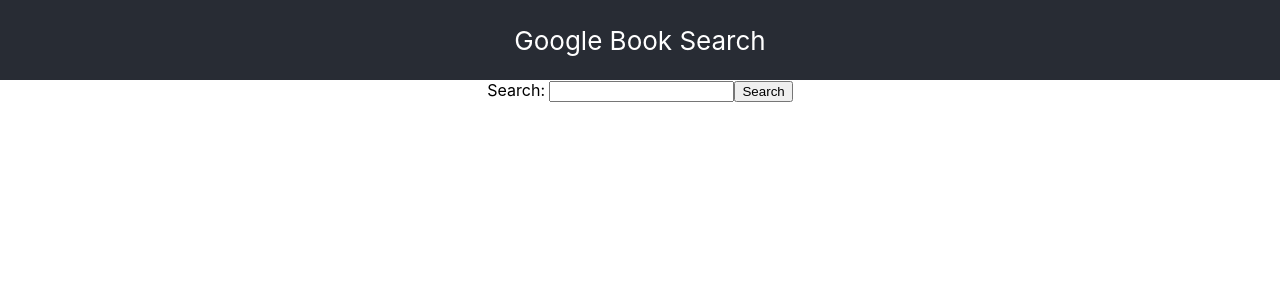
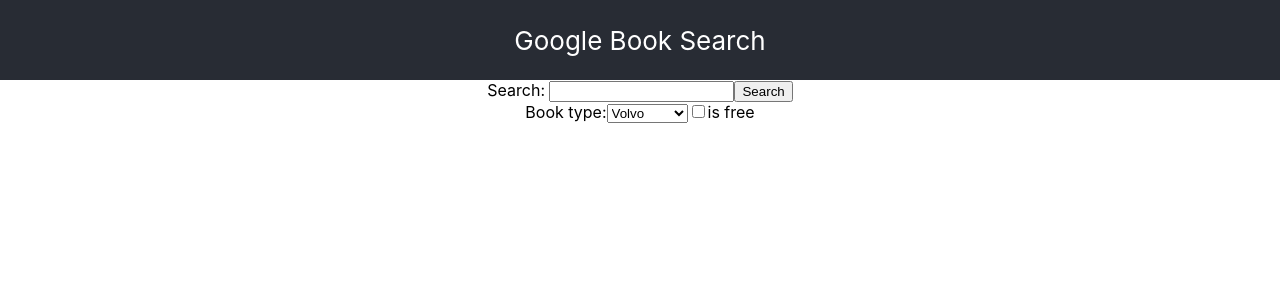
Before and after one commit to thinkful-ei-bee/joel-silas-book-search, a React (Create React App) app: page / in a window 1280 px wide. Shown: the top 300 px of the page. Built offline with nearby package versions, Linux system fonts and the light colour scheme.

Commit message:
event list for ebook filter

```diff
--- a/src/App.js
+++ b/src/App.js
@@ -3,7 +3,8 @@
 import k from './util/accred';
 import Header from './component/header/header';
 import SearchForm from './component/searchform/searchform';
-import Display from './component/Display.js'
+import Display from './component/display/display';
+import Filter from './component/filter/filter';
 
 export default class App extends Component {
 
@@ -18,9 +19,11 @@
     books: [],
     error: null,
     currentSearchTerm: '',
+    filterByTypeOfBook: '',
+    fitlerByIsEbook: false,
   };
 
-  handleSubmit = (event) => {
+  handleSearchSubmit = (event) => {
     const searchTerms = event.target.searchInput.value;
     const url = `${this.props.baseUrl}?q=${searchTerms}&key=${k}`;
     const options = {
@@ -39,6 +42,12 @@
       .catch(error => this.setState({ error: error.message, loading: false}));
   }
 
+  handleFilterIsEbook = () => {
+    console.log('filter for ebook');
+    let newFilterByEbook = !this.state.fitlerByIsEbook;
+    this.setState({ fitlerByIsEbook: newFilterByEbook });
+  }
+
   handleBooks(bookInput) {
     const books = this.state.response.map(book => {
       const id = book.id;
@@ -54,9 +63,10 @@
         price = 0;
         isForSale = false;
       }
+      const isEbook =  book.saleInfo.isEbook;
       const description = book.volumeInfo.description;
       const imageSmall = book.volumeInfo.imageLinks;
-      return { id, kind, title, author, price, isForSale, description, imageSmall }
+      return { id, kind, title, author, price, isForSale, isEbook, description, imageSmall }
     });
 
     return books;
@@ -73,34 +83,32 @@
       return<div>loading...</div>
     }
 
-    // map over reponse here ...
-    // we need:
-    // book id
+    // Filter by:
     // type of book
-    // book title
-    // author
-    // price
-    // description
-    // image
     // whether the book is a free ebook or not
     //
-    // display books in list
     // optionally allow user to click for further book details
-
 
     let books = this.handleBooks(this.state.response);
     console.log('handleBooks: ', books);
-
 
     return (
       <>
         <Header />
         <main role="main" className="App">
           <SearchForm
-            handleSubmit={this.handleSubmit}
+            handleSearchSubmit={this.handleSearchSubmit}
             searchTerm={this.state.currentSearchTerm}
+            fitlerByIsEbook={this.state.fitlerByIsEbook}
           />
-          <Display books={books}/>
+          <Filter
+            handleFilterIsEbook={this.handleFilterIsEbook}
+          />
+
+          <Display
+            fitlerByIsEbook={this.state.fitlerByIsEbook}
+            books={books}
+          />
 
           {/* display books .. */}
 
--- /dev/null
+++ b/src/component/filter/filter.js
@@ -0,0 +1,22 @@
+import React from 'react';
+
+export default function Filter(props) {
+
+  return (
+
+    <div>
+      <form>
+        Book type:
+        <select>
+          <option value="volvo">Volvo</option>
+          <option value="saab">Saab</option>
+          <option value="mercedes">Mercedes</option>
+          <option value="audi">Audi</option>
+        </select>
+        <input id="isFree" type="checkbox" onChange={props.handleFilterIsEbook} />is free
+
+      </form>
+    </div>
+
+  )
+}
--- a/src/component/searchform/searchform.js
+++ b/src/component/searchform/searchform.js
@@ -6,7 +6,7 @@
     <div className="search-form">
       <form onSubmit={(event) => {
           event.preventDefault()
-          props.handleSubmit(event)
+          props.handleSearchSubmit(event)
         }}>
         <label htmlFor="searchInput">Search: </label>
         <input id="searchInput" type='text'/>
```
Also changed, not shown: src/component/display/display.js (renamed from src/component/Display.js).
